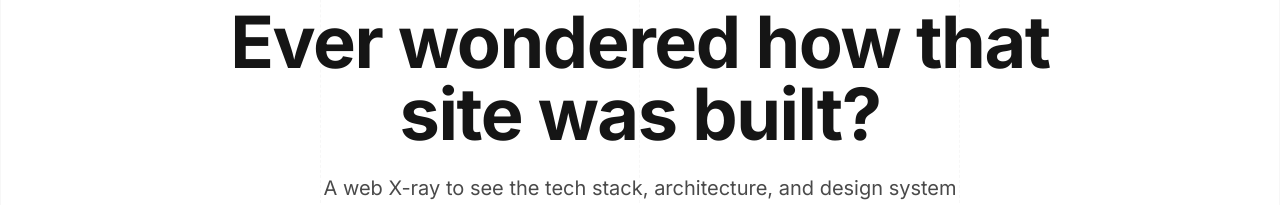
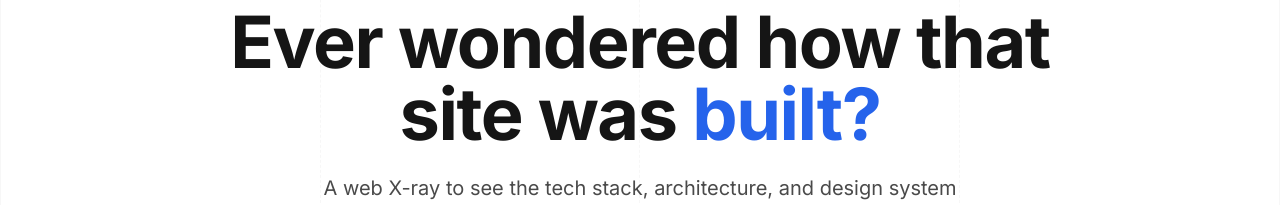
Before and after one commit to Zevi1234/How-was-this-built-extension, a React (Vite) app in the folder landing-page/: page / in a window 1280 px wide. Shown: the part 186-391 px from the top of the page. Built offline with nearby package versions, Linux system fonts and the light colour scheme.

Commit message:
Make 'built?' text explicitly blue

```diff
--- a/landing-page/src/App.tsx
+++ b/landing-page/src/App.tsx
@@ -75,7 +75,7 @@ function App() {
               className="text-5xl md:text-7xl font-sans font-bold tracking-[-0.02em] mb-6 text-text-primary leading-[1.15]"
               style={{ fontFamily: 'Inter, system-ui, sans-serif' }}
             >
-              Ever wondered how that site was <span className="text-accent-primary">built?</span>
+              Ever wondered how that site was <span className="text-blue-600 dark:text-accent-primary">built?</span>
             </motion.h1>
 
             <motion.p
```
